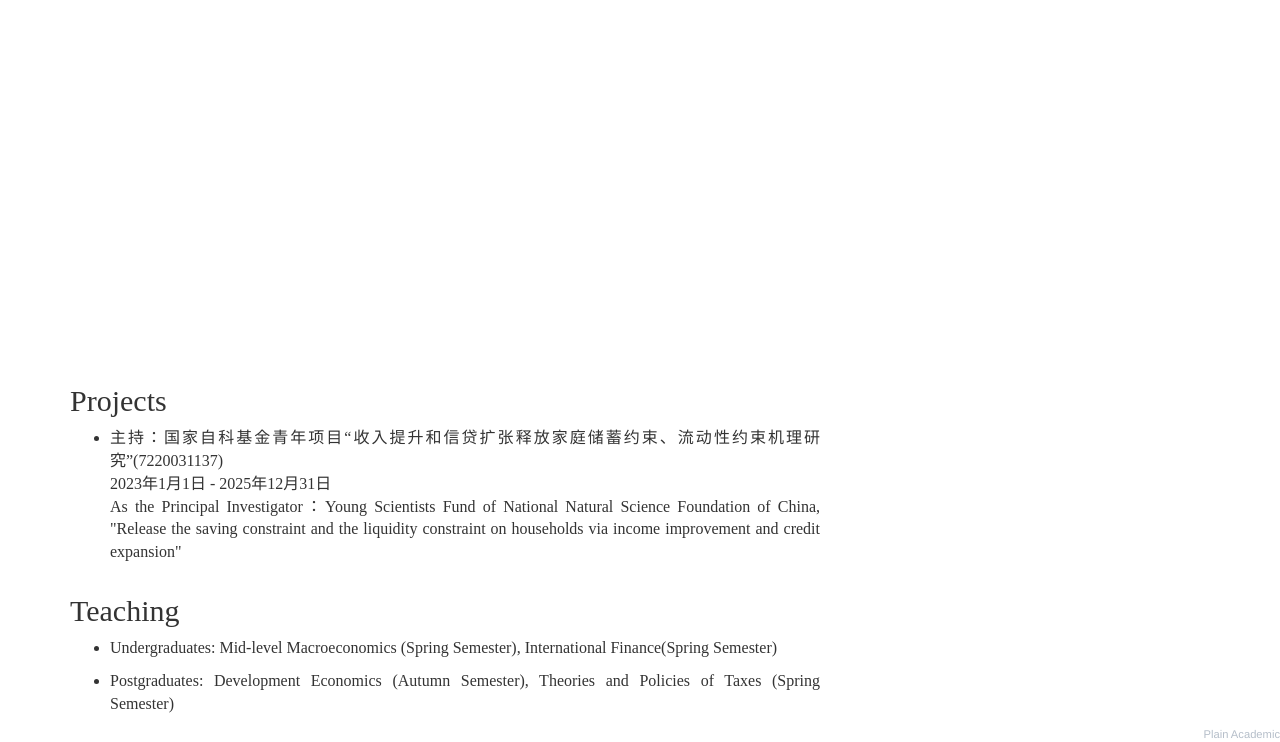
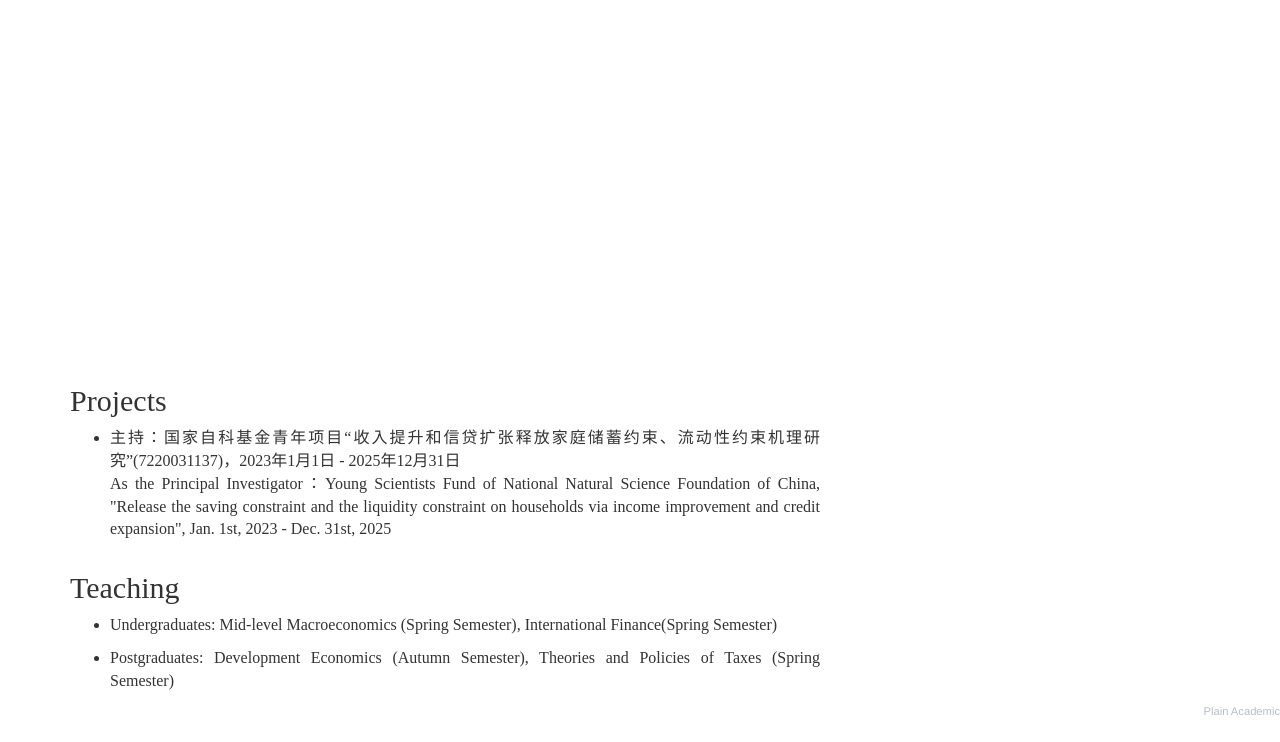
Before and after one commit to guofeiaca/personal, a plain HTML site: page index.html in a window 1280 px wide. Shown: the part 1307-2049 px from the top of the page. After the commit the page ends 2026 px from the top, so only its background shows below. Drawn offline with nearby package versions, Linux system fonts and the light colour scheme.

Commit message:
Update index.html

```diff
--- a/index.html
+++ b/index.html
@@ -148,10 +148,10 @@
                 <h2 id="Projects">Projects</h2>
 
                 <ul>
-                <li>主持：国家自科基金青年项目“收入提升和信贷扩张释放家庭储蓄约束、流动性约束机理研究”(7220031137)<br>
-		2023年1月1日 - 2025年12月31日<br>
+                <li>主持：国家自科基金青年项目“收入提升和信贷扩张释放家庭储蓄约束、流动性约束机理研究”(7220031137)，2023年1月1日 - 2025年12月31日<br>
                 As the Principal Investigator：Young Scientists Fund of National Natural Science Foundation of China,
-		"Release the saving constraint and the liquidity constraint on households via income improvement and credit expansion"
+		"Release the saving constraint and the liquidity constraint on households via income improvement and credit expansion",
+		Jan. 1st, 2023 - Dec. 31st, 2025
 		</li>
 		</ul>
 
```
